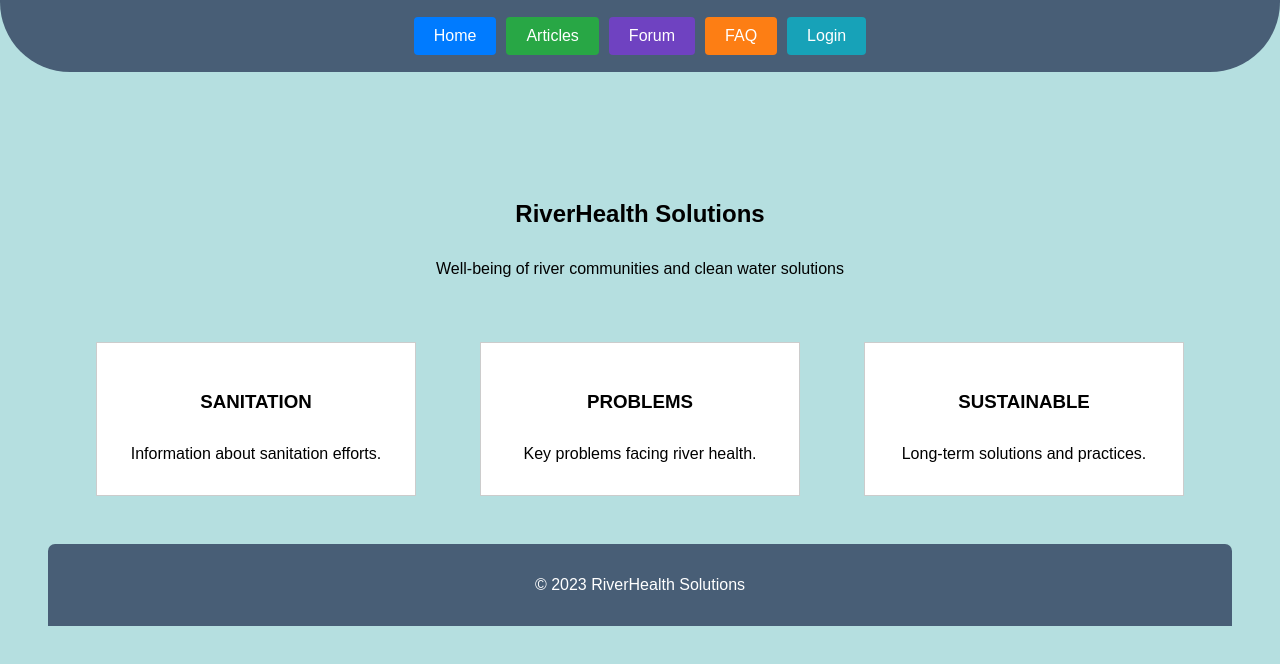
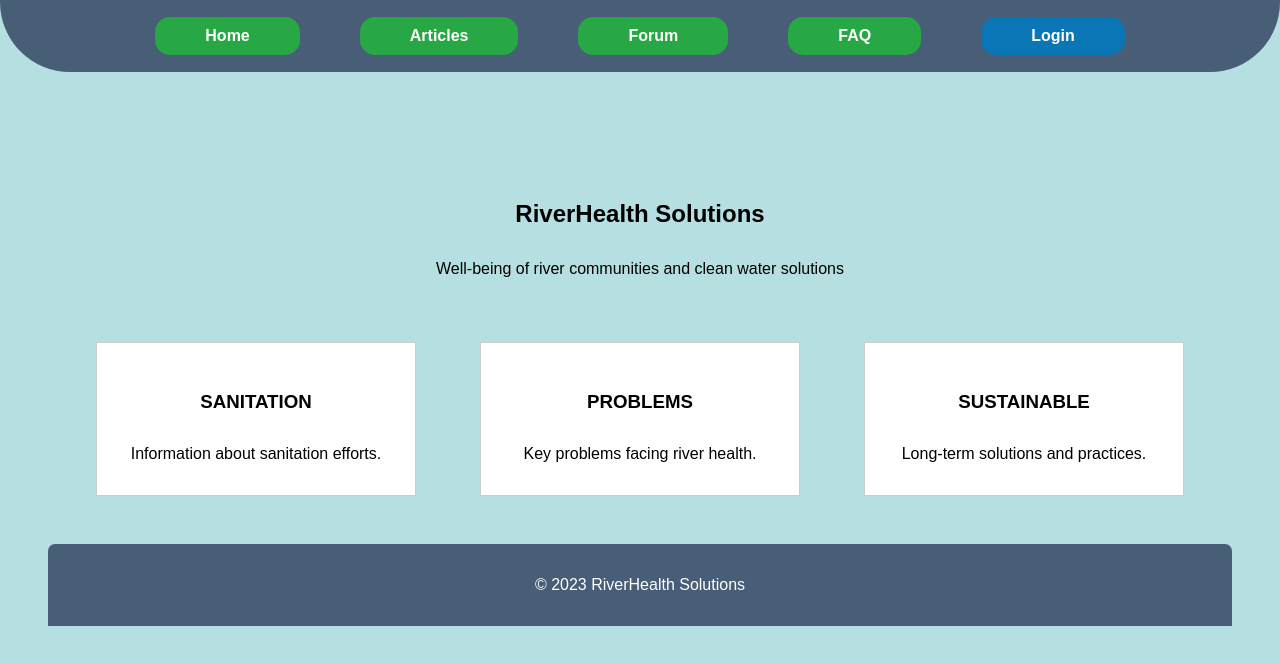
Before and after one commit to PlaceholderOrgan/TPP-foundation, a React (Create React App) app: page / in a window 1280 px wide. Shown: the top 664 px of the page. Built offline with nearby package versions, Linux system fonts and the light colour scheme.

Commit message:
re write style.css

```diff
--- a/src/styles/styles.css
+++ b/src/styles/styles.css
@@ -55,23 +55,24 @@ img {
 /* Group common styles for all navigation buttons */
 .nav-buttons {
   display: flex;
-  gap: 10px;
+  gap: 60px;
   margin: 10px;
 }
 
 .nav-buttons .nav-btn {
-  padding: 10px 20px;
+  padding: 10px 50px;
   border: none;
-  border-radius: 4px;
+  border-radius: 15px;
   cursor: pointer;
-  font-size: 16px;
+  font-size: medium;
+  font-weight: bold;
   color: #fff;
   transition: background-color 0.3s ease;
 }
 
 /* Specific styles for each button based on differences */
 .nav-buttons .btn-home {
-  background-color: #007bff;
+  background-color: #28a745;
 }
 
 .nav-buttons .btn-articles {
@@ -79,26 +80,57 @@ img {
 }
 
 .nav-buttons .btn-forum {
-  background-color: #6f42c1;
+  background-color: #28a745;
 }
 
 .nav-buttons .btn-faq {
-  background-color: #fd7e14;
+  background-color: #28a745;
 }
 
 .nav-buttons .btn-admin {
-  background-color: #dc3545;
+  background-color: #2406ad;
 }
 
 .nav-buttons .btn-login {
-  background-color: #17a2b8;
+  background-color: #0a76b5;
 }
 
 .nav-buttons .btn-logout {
-  background-color: #6c757d;
+  background-color: #ff00009d;
 }
 
 /* Optional: hover effects for better user experience */
-.nav-buttons .nav-btn:hover {
-  opacity: 0.85;
+.nav-buttons .btn-home:hover {
+  transform: scale(1.05);
+  background-color: #38894b;
 }
+
+.nav-buttons .btn-articles:hover {
+  transform: scale(1.05);
+  background-color: #38894b;
+}
+
+.nav-buttons .btn-forum:hover {
+  transform: scale(1.05);
+  background-color: #38894b;
+}
+
+.nav-buttons .btn-faq:hover {
+  transform: scale(1.05);
+  background-color: #38894b;
+}
+
+.nav-buttons .btn-admin:hover {
+  transform: scale(1.05);
+  background-color: #2c06d2
+}
+
+.nav-buttons .btn-login:hover {
+  transform: scale(1.05);
+  background-color: #0369a4;
+}
+
+.nav-buttons .btn-logout:hover {
+  transform: scale(1.05);
+  background-color: #ff0019b4;
+}
```
